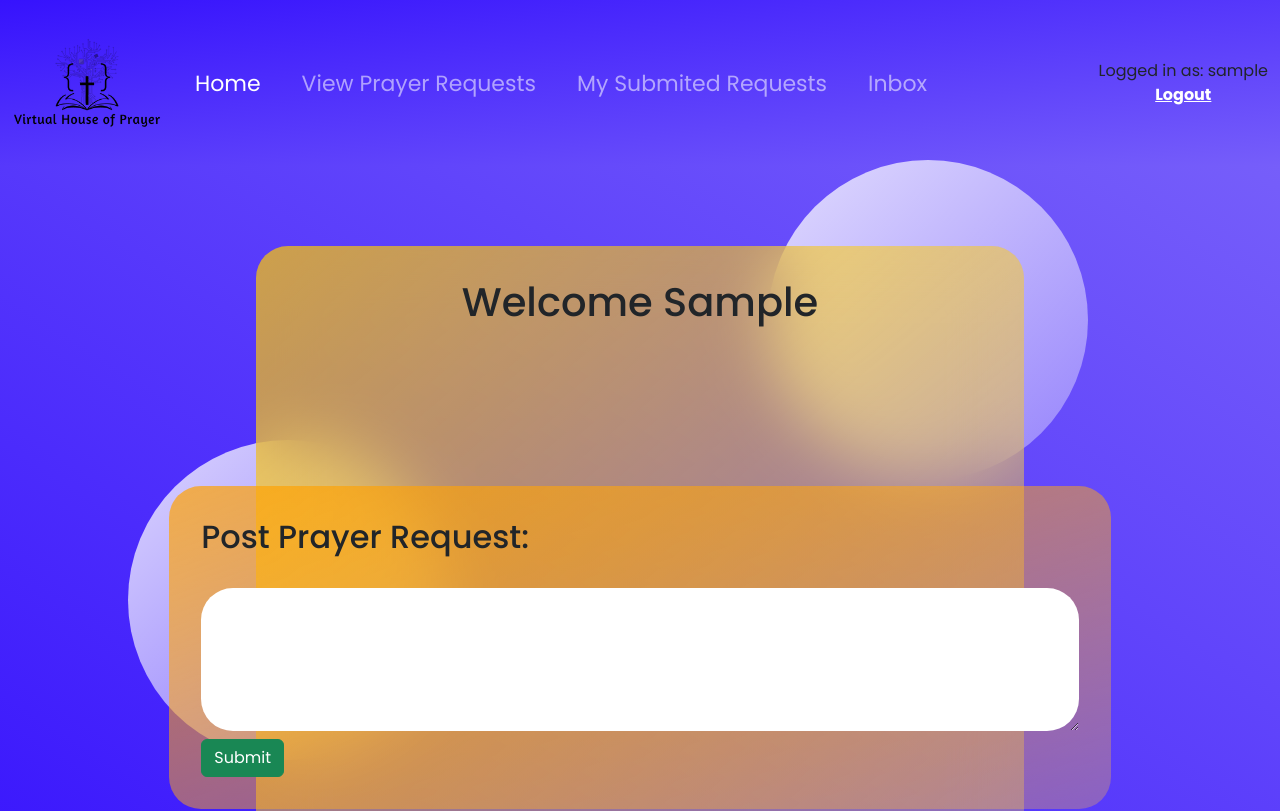
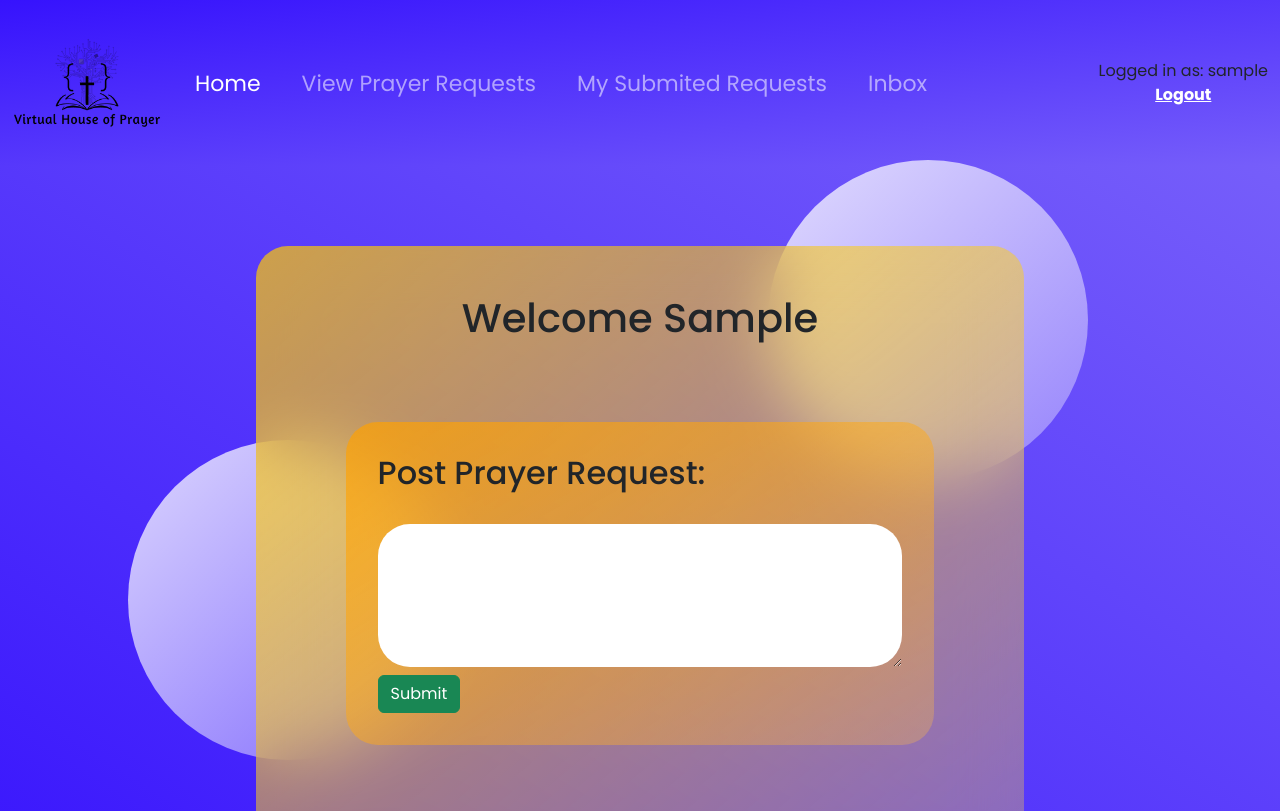
Before and after one commit to bethel-school-of-technology/team-digital-disciples-frontend, an Angular app: page / in a window 1280 px wide. Shown: the top 811 px of the page. Built offline with nearby package versions, Linux system fonts and the light colour scheme; sample sign-in values are in the browser's storage.

Commit message:
Changed DashboardStyling

```diff
--- a/src/app/dashboard/dashboard.component.css
+++ b/src/app/dashboard/dashboard.component.css
@@ -9,6 +9,7 @@ main {
 
   .glass {
     background: #FFDA49;
+    padding:1rem;
     min-height: 80vh;
     width: 60%;
     background: linear-gradient(
@@ -54,7 +55,7 @@ main {
 .request-container {
     display: flex;
     padding: 2rem;
-    margin-top: 10rem;
+    margin-top: 5rem;
     flex-direction: column;
     background: linear-gradient(
     to right bottom,
@@ -74,3 +75,6 @@ textarea {
     border-radius: 2rem;
     margin-bottom: .5rem;
 }
+form {
+    width: 80%;
+}
```
